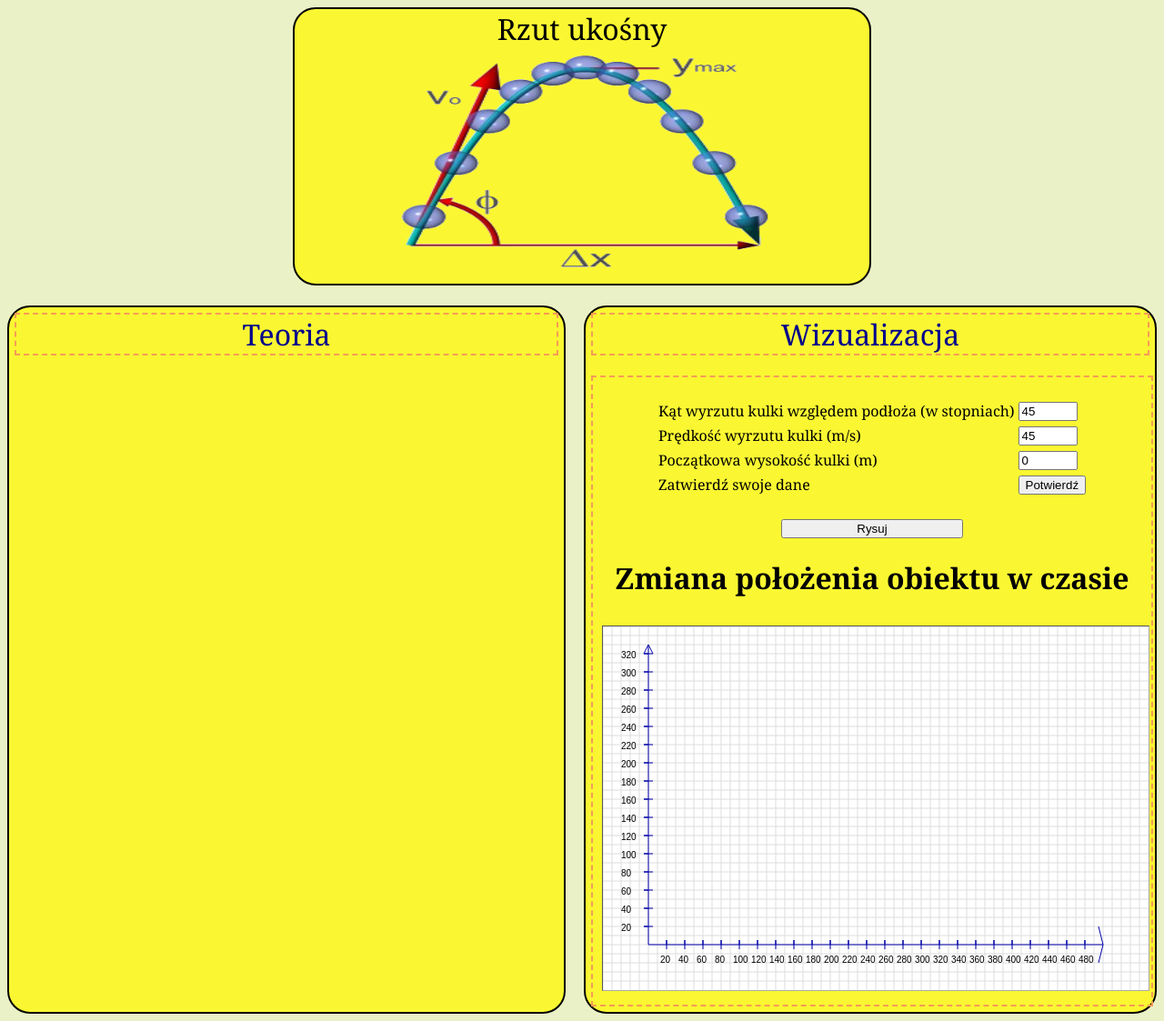
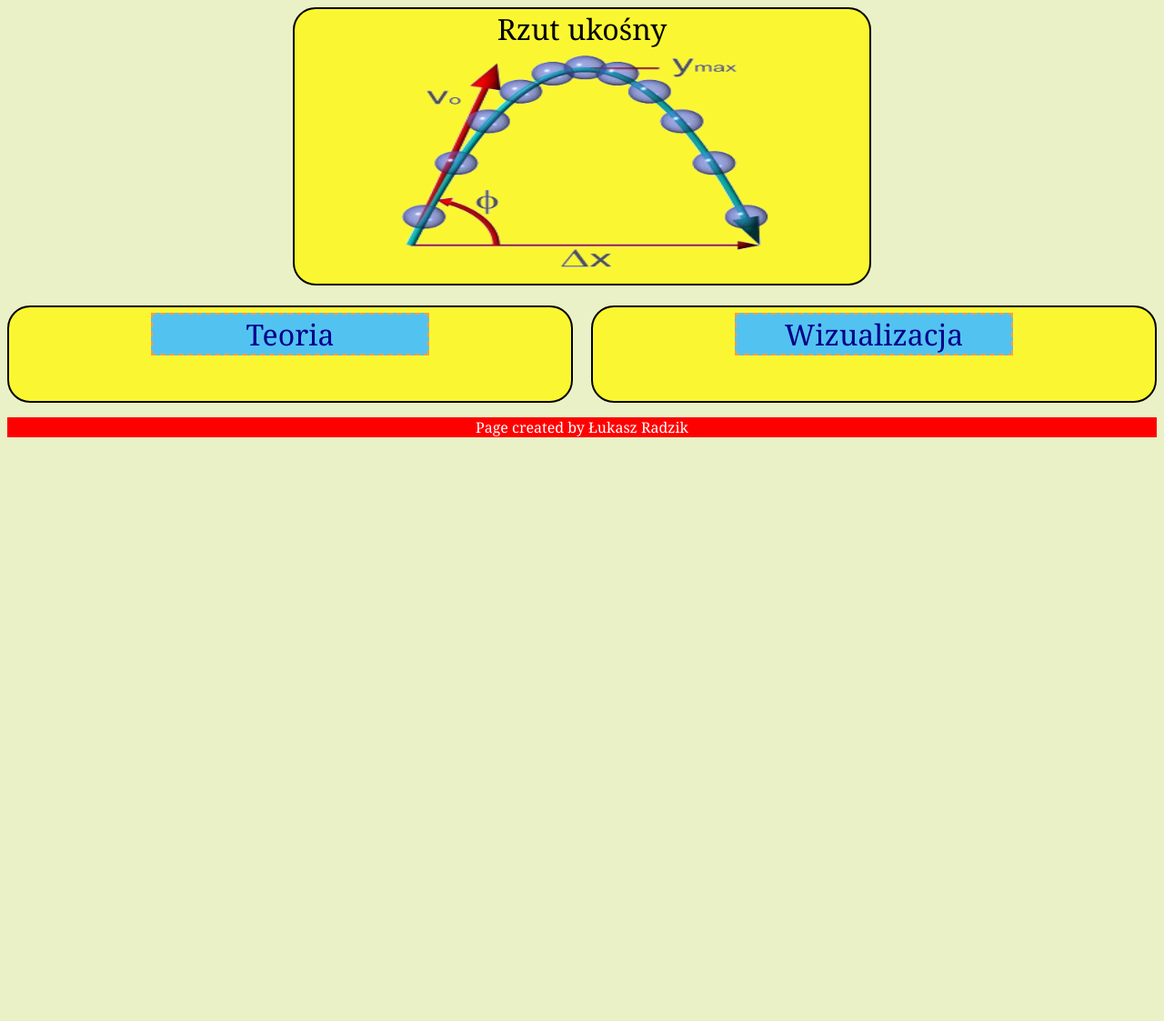
Before and after one commit to radzikkos/Oblique-view---web-page-, a PHP site: page / in a window 1280 px wide. Shown: the whole page at 91% size. After the commit the page ends 481 px from the top, so only its background shows below. Run offline with PHP 8.4, Linux system fonts and the light colour scheme.

Commit message:
Work but not refactored

```diff
--- a/functions.js
+++ b/functions.js
@@ -1,12 +1,4 @@
-var readyToDraw = false;
-
-function mouseOver() {
-    document.getElementById("canvas").style.background = "#eebfbf";
-}
-
-function mouseOut() {
-    document.getElementById("canvas").style.background = "#ffffff";
-}
+// var readyToDraw = false;
 
 function validate() {
     //Dorobić sprawdzanie czy podano liczby
@@ -18,22 +10,19 @@ function validate() {
     // }
     if ((document.getElementById("angle").value > 91) || (document.getElementById("angle").value < 0)) {
         alert("Wartość kąta może być pomiędzy 0 - 90");
-        readyToDraw = false;
         return false;
     }
-    if ((document.getElementById("velocity").value > 100) || (document.getElementById("velocity").value < 0)) {
-        alert("Wartość prędkości może być pomiędzy 0 - 100");
-        readyToDraw = false;
+    if ((document.getElementById("velocity").value > 60) || (document.getElementById("velocity").value < 0)) {
+        alert("Wartość prędkości może być pomiędzy 0 - 60");
         return false;
     }
     if ((document.getElementById("height").value > 200) || (document.getElementById("velocity").value < 0)) {
         alert("Wysokość początkowa może być pomiędzy 0 - 200");
-        readyToDraw = false;
         return false;
     }
 
-    readyToDraw = true;
-    return false;
+
+    return true;
 }
 
 function draw() {
@@ -64,7 +53,7 @@ function drawGrid() {
 function drawAxes() {
     var canvas = document.getElementById("canvas");
     var context = canvas.getContext("2d");
-    // context.strokeStyle = "#ddd";
+
     context.beginPath();
     context.moveTo(50, 350);
     context.lineTo(550, 350);
@@ -102,6 +91,7 @@ function drawAxes() {
     context.strokeStyle = "#00A";
     context.stroke();
 }
+
 var ball = {
     xStart: 50,
     yStart: 350,
@@ -128,10 +118,11 @@ function drawThrow() {
     var ctx = c.getContext("2d");
     ctx.clearRect(0, 0, canvas.width, canvas.height);
 
-    // drawGrid();
-    // drawAxes();
     draw();
-    if (!readyToDraw) { return; }
+
+    if (!validate()) {
+        return;
+    }
     playSound();
     ball.alpha = document.getElementById("angle").value;
     ball.v0 = document.getElementById("velocity").value;
--- a/index.html
+++ b/index.html
@@ -20,7 +20,7 @@
 
     <div class="container">
         <div class="menu">
-            <div id="theory" onclick="showTheory()">
+            <div id="theory" onclick="showTheory()" onmouseover="mouseOverTheory()" onmouseout="mouseOutTheory()">
                 Teoria
             </div>
             </br>
@@ -40,43 +40,39 @@
 
         </div>
         <div class="visualisation">
-            <div class="showPlot" onclick="showPlot()">
+            <div id="showPlot" onclick="showPlot()" onmouseover="mouseOverShowPlot()" onmouseout="mouseOutShowPlot()">
                 Wizualizacja
             </div>
             </br>
-            <div class="plot">
+            <div id="plot">
                 </br>
-                <form name="formula" onclick="return validate()">
+                <!-- <form name="formula" onclick="return validate()"> -->
+                <form name="formula"></form>
                 <table>
                     <tr>
                         <td>
                             <p>Kąt wyrzutu kulki względem podłoża (w stopniach)</p>
                         </td>
-                            <td><input type="text" size="5" id="angle" value="45" /></td>
+                        <td><input type="text" size="5" id="angle" value="45" /> 0-90</td>
                     </tr>
                     <tr>
                         <td>
                             <p>Prędkość wyrzutu kulki (m/s) </p>
                         </td>
-                            <td><input type="text" size="5" id="velocity" value="45" /></td>
+                        <td><input type="text" size="5" id="velocity" value="45" /> 0-60</td>
                     </tr>
                     <tr>
                         <td>
                             <p>Początkowa wysokość kulki (m)</p>
                         </td>
-                            <td><input type="text" size="5" id="height" value="0" /></td>
+                        <td><input type="text" size="5" id="height" value="0" /> 0-200</td>
                     </tr>
-                        <tr>
-                            <td>
-                                <p>Zatwierdź swoje dane</p>
-                            </td>
-                            <td><input type="submit" name="submit" value="Potwierdź" /></td>
-                        </tr>
+                </table>
 
-                    </table>
                 </br>
                 <input type="button" style="width: 200px;" onclick="drawThrow()" value="Rysuj">
                 </br>
+
                 <h1 id="canvasTitle" onmouseover="mouseOver()" onmouseout="mouseOut()">Zmiana położenia obiektu w czasie</h1>
                 <canvas id='canvas' width='600' height='400'>
         Canvas not supported
@@ -92,6 +88,9 @@
             <audio id="audio" src="sounds/3963.mp3"></audio>
         </div>
     </div>
+    <footer>
+        <p>Page created by Łukasz Radzik</p>
+    </footer>
 </body>
 
 </html>
--- a/scripts.js
+++ b/scripts.js
@@ -19,3 +19,38 @@ function showMoreInformation() {
         moreTheory.style.whiteSpace = "pre-line";
     }
 }
+
+function showPlot() {
+    var moreTheory = document.getElementById("plot");
+    if (moreTheory.style.display === "block") {
+        moreTheory.style.display = "none";
+    } else {
+        moreTheory.style.display = "block";
+        moreTheory.style.whiteSpace = "inline";
+    }
+}
+
+
+function mouseOverShowPlot() {
+    document.getElementById("showPlot").style.background = "#eebfbf";
+}
+
+function mouseOutShowPlot() {
+    document.getElementById("showPlot").style.background = "#52C3F0";
+}
+
+function mouseOverTheory() {
+    document.getElementById("theory").style.background = "#eebfbf";
+}
+
+function mouseOutTheory() {
+    document.getElementById("theory").style.background = "#52C3F0";
+}
+
+function mouseOver() {
+    document.getElementById("canvas").style.background = "#eebfbf";
+}
+
+function mouseOut() {
+    document.getElementById("canvas").style.background = "#ffffff";
+}
--- a/stylesheet.css
+++ b/stylesheet.css
@@ -2,6 +2,11 @@
     margin: 10px;
     background: #ffffff;
     border: thin inset #aaaaaa;
+}
+
+#canvasTitle {
+    margin: auto;
+    width: 60%;
 }
 
 header {
@@ -14,8 +19,9 @@ body {
     background-color: #ebf1c6;
 }
 
-.plot {
+#plot {
     /* white-space: pre-line; */
+    display: none;
     width: 100%;
     text-align: center;
     border: 2px dashed #f69c55;
@@ -26,6 +32,9 @@ body {
     border: 2px dashed #f69c55;
     color: darkblue;
     font-size: xx-large;
+    background-color: #52C3F0;
+    width: 50%;
+    margin: auto;
 }
 
 #theoryCore {
@@ -81,11 +90,14 @@ header {
     display: inline
 }
 
-.showPlot {
+#showPlot {
     text-align: center;
     border: 2px dashed #f69c55;
     color: darkblue;
     font-size: xx-large;
+    background-color: #52C3F0;
+    width: 50%;
+    margin: auto;
 }
 
 table {
@@ -93,3 +105,12 @@ table {
     margin-left: auto;
     margin-right: auto;
 }
+
+footer {
+    position: sticky;
+    bottom: 0;
+    width: 100%;
+    background-color: red;
+    color: white;
+    text-align: center;
+}
```
Lines whose indentation alone changed are shown as unchanged.
